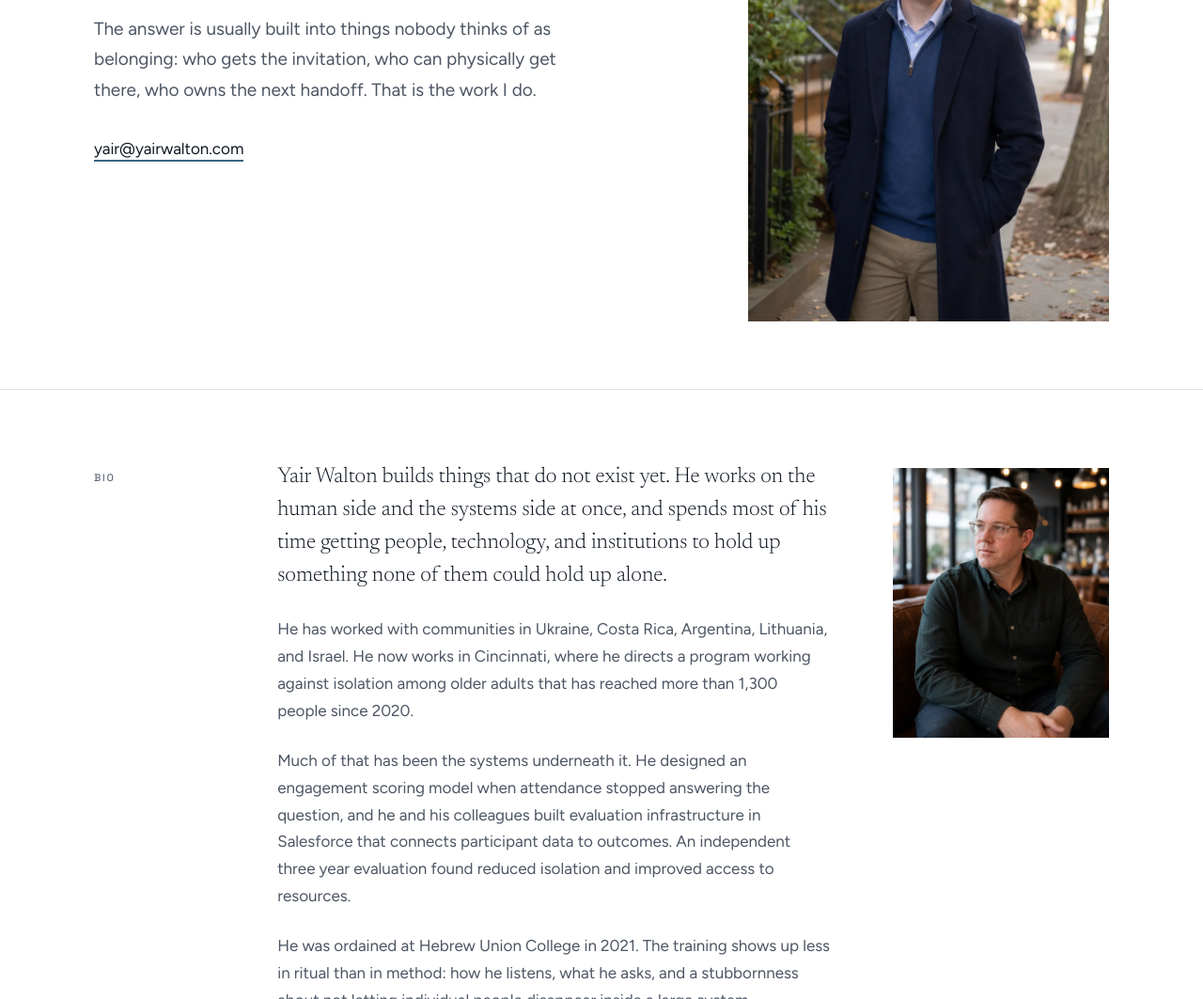
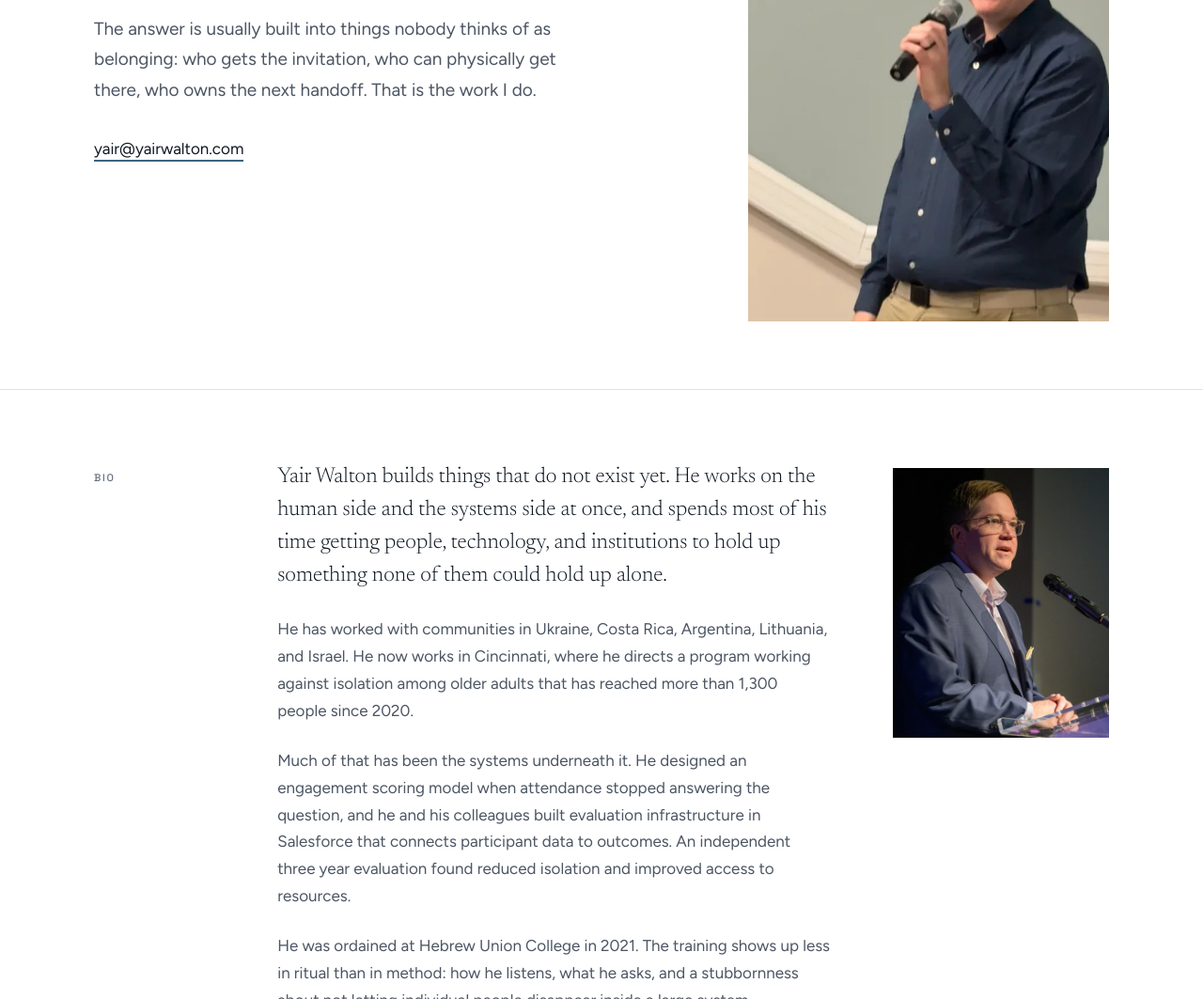
Before and after one commit to yairwalton-design/yw-site, a plain HTML site: page index.html in a window 1280 px wide. Shown: the part 360-1423 px from the top of the page at 94% size. Drawn offline with Linux system fonts and the light colour scheme.

Commit message:
Replace generated portraits with real photographs
Both images on the page are now actual photos:

- Hero: cropped from a speaking photo, 920x1150 plus a 640w variant
  for narrow screens.
- Bio: cropped from a podium photo, with the branded panel behind the
  lectern cropped out.

Removes the earlier portraits, which were derived from generated
frames rather than from photographs, along with the full-size sources.
Updates the Person image in the structured data and regenerates the
link preview card off the new hero.

```diff
--- a/index.html
+++ b/index.html
@@ -52,9 +52,9 @@
       "image": {
         "@type": "ImageObject",
         "@id": "https://yairwalton.com/#portrait",
-        "url": "https://yairwalton.com/assets/portrait-street-1600.webp",
-        "width": 1600,
-        "height": 2000,
+        "url": "https://yairwalton.com/assets/portrait-speaking-920.webp",
+        "width": 920,
+        "height": 1150,
         "caption": "Yair Walton"
       },
       "description": "Yair Walton builds things that do not exist yet, weaving together the people, systems, and networks that have to hold them up.",
@@ -183,11 +183,11 @@
       </div>
       <figure class="portrait">
         <img
-          src="assets/portrait-street-1600.webp"
-          srcset="assets/portrait-street-800.webp 800w, assets/portrait-street-1600.webp 1600w"
+          src="assets/portrait-speaking-920.webp"
+          srcset="assets/portrait-speaking-640.webp 640w, assets/portrait-speaking-920.webp 920w"
           sizes="(max-width: 860px) 78vw, 34vw"
-          alt="Yair Walton, standing on a tree lined street in Cincinnati"
-          width="1600" height="2000"
+          alt="Yair Walton speaking to a room, holding a microphone"
+          width="920" height="1150"
           fetchpriority="high">
       </figure>
     </div>
@@ -231,8 +231,8 @@
           </p>
         </div>
         <figure class="bio-shot">
-          <img src="assets/portrait-cafe-1000.webp"
-               alt="Yair Walton seated in a cafe, looking toward a window"
+          <img src="assets/portrait-podium-1000.webp"
+               alt="Yair Walton speaking at a podium"
                width="1000" height="1250" loading="lazy">
         </figure>
       </div>
```
Also changed, not shown: tools/share-card.html (+1 -1 lines), assets/07_smiling_speaker_close.jpg (deleted), assets/me at JFS.jpg (deleted), assets/portrait-cafe-1000.webp (deleted), assets/portrait-podium-1000.webp (added), assets/portrait-speaking-640.webp (added), assets/portrait-speaking-920.webp (added), assets/portrait-street-1600.webp (deleted), assets/portrait-street-800.webp (deleted), assets/share-card.png, 1 other file.
